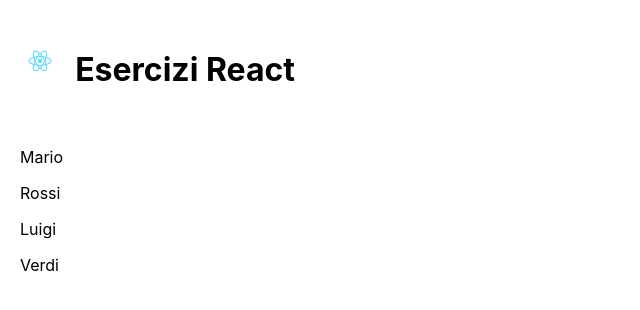
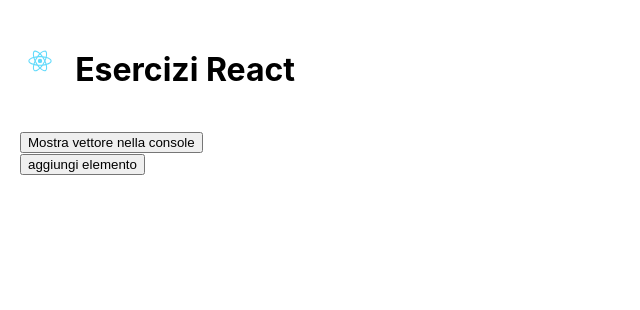
Before and after one commit to LucaSoftwareEngineer/esercitazioni-react, a React (Create React App) app: page / in a window 1280 px wide. Shown: the top 310 px of the page, without its empty margins (0-640 px from the left). Built offline with nearby package versions, Linux system fonts and the light colour scheme.

Commit message:
esercizio-7: aggiornamento di un vettore nello stato con spread operator

```diff
--- a/src/App.tsx
+++ b/src/App.tsx
@@ -1,7 +1,7 @@
 import React from 'react';
 import logo from './logo.svg';
 import './App.css';
-import Main from "./esercizio-6/Main";
+import Main from "./esercizio-7/Main";
 
 function App() {
   return (
--- /dev/null
+++ b/src/esercizio-7/Main.tsx
@@ -0,0 +1,27 @@
+import React from 'react';
+
+const Main = () => {
+
+    const [vettore, setVettore] = React.useState<number[]>([]);
+
+    const clickAggiungiElementoHandler = (e:number) => {
+        setVettore((v) => {
+            return [...v, e];
+        });
+    };
+
+    const clickMostraVettoreHandler = () => {
+        console.log(vettore);
+    };
+
+    return (
+        <div>
+            <button onClick={clickMostraVettoreHandler}>Mostra vettore nella console</button>
+            <br />
+            <button onClick={() => clickAggiungiElementoHandler(5)}>aggiungi elemento</button>
+        </div>
+    )
+
+};
+
+export default Main;
```
